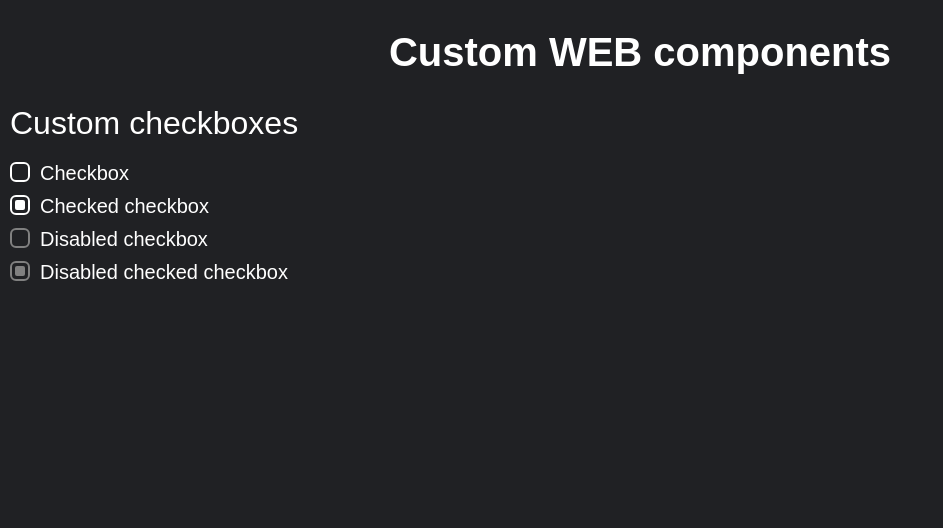
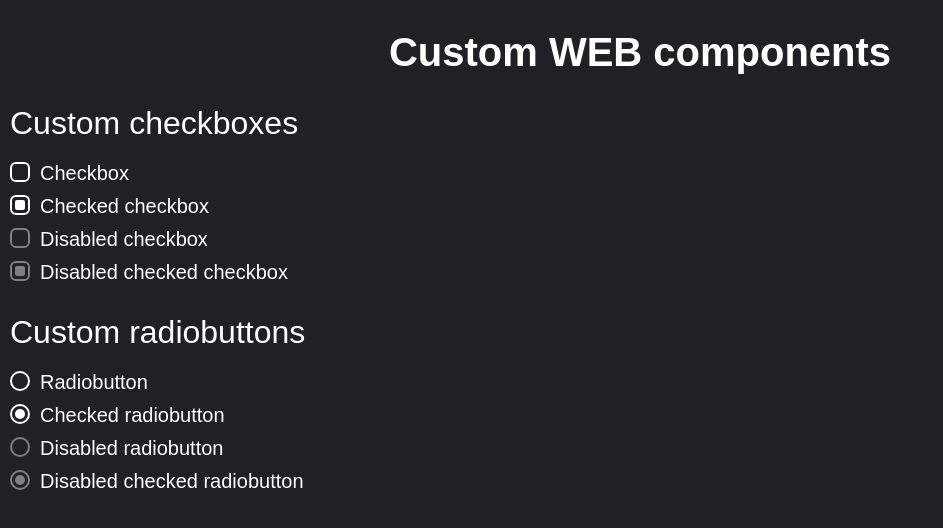
Before and after one commit to Dendosha/Template, a website: page src/index.html in a window 1280 px wide. Shown: the whole page, without its empty margins (0-943 px from the left). Drawn offline with nearby package versions, Linux system fonts and the light colour scheme; files that its build step writes are made by us from their sources.

Commit message:
feat: add custom radiobuttons

```diff
--- a/src/index.html
+++ b/src/index.html
@@ -13,12 +13,14 @@
 				<div class="custom-checkboxes__container --container">
 					<h2 class="custom-checkboxes__title --section-title">Custom checkboxes</h2>
 					<div class="custom-checkboxes__body">
+
 						<div class="custom-checkboxes__custom-checkbox --custom-checkbox">
 							<input class="custom-checkbox__checkmark --visually-hidden" type="checkbox" name="checkbox-1"
 								id="checkbox-1">
 							<span class="custom-checkbox__custom-checkmark --custom-checkmark" aria-hidden="true"></span>
 							<label class="custom-checkbox__checkbox-label --checkbox-label" for="checkbox-1">Checkbox</label>
 						</div>
+
 						<div class="custom-checkboxes__custom-checkbox --custom-checkbox">
 							<input class="custom-checkbox__checkmark --visually-hidden" type="checkbox" name="checkbox-2"
 								id="checkbox-2" checked>
@@ -26,6 +28,7 @@
 							<label class="custom-checkbox__checkbox-label --checkbox-label" for="checkbox-2">Checked
 								checkbox</label>
 						</div>
+
 						<div class="custom-checkboxes__custom-checkbox --custom-checkbox">
 							<input class="custom-checkbox__checkmark --visually-hidden" type="checkbox" name="checkbox-3"
 								id="checkbox-3" disabled>
@@ -33,6 +36,7 @@
 							<label class="custom-checkbox__checkbox-label --checkbox-label" for="checkbox-3">Disabled
 								checkbox</label>
 						</div>
+
 						<div class="custom-checkboxes__custom-checkbox --custom-checkbox">
 							<input class="custom-checkbox__checkmark --visually-hidden" type="checkbox" name="checkbox-4"
 								id="checkbox-4" disabled checked>
@@ -40,6 +44,46 @@
 							<label class="custom-checkbox__checkbox-label --checkbox-label" for="checkbox-4">Disabled checked
 								checkbox</label>
 						</div>
+
+					</div>
+				</div>
+			</section>
+			<section class="page__custom-radiobuttons custom-radiobuttons">
+				<div class="custom-radiobuttons__container --container">
+					<h2 class="custom-radiobuttons__title --section-title">Custom radiobuttons</h2>
+					<div class="custom-radiobuttons__body">
+
+						<div class="custom-radiobuttons__custom-radiobutton --custom-radiobutton">
+							<input class="custom-radiobutton__checkmark --visually-hidden" type="radio" name="radio-1" id="radio-1-1">
+							<span class="custom-radiobutton__custom-checkmark --radiobutton-checkmark" aria-hidden="true"></span>
+							<label class="custom-radiobutton__radiobutton-label --radiobutton-label"
+								for="radio-1-1">Radiobutton</label>
+						</div>
+
+						<div class="custom-radiobuttons__custom-radiobutton --custom-radiobutton">
+							<input class="custom-radiobutton__checkmark --visually-hidden" type="radio" name="radio-1" id="radio-1-2"
+								checked>
+							<span class="custom-radiobutton__custom-checkmark --radiobutton-checkmark" aria-hidden="true"></span>
+							<label class="custom-radiobutton__radiobutton-label --radiobutton-label" for="radio-1-2">Checked
+								radiobutton</label>
+						</div>
+
+						<div class="custom-radiobuttons__custom-radiobutton --custom-radiobutton">
+							<input class="custom-radiobutton__checkmark --visually-hidden" type="radio" name="radio-2" id="radio-2-1"
+								disabled>
+							<span class="custom-radiobutton__custom-checkmark --radiobutton-checkmark" aria-hidden="true"></span>
+							<label class="custom-radiobutton__radiobutton-label --radiobutton-label" for="radio-2-1">Disabled
+								radiobutton</label>
+						</div>
+
+						<div class="custom-radiobuttons__custom-radiobutton --custom-radiobutton">
+							<input class="custom-radiobutton__checkmark --visually-hidden" type="radio" name="radio-2" id="radio-2-2"
+								disabled checked>
+							<span class="custom-radiobutton__custom-checkmark --radiobutton-checkmark" aria-hidden="true"></span>
+							<label class="custom-radiobutton__radiobutton-label --radiobutton-label" for="radio-2-2">Disabled checked
+								radiobutton</label>
+						</div>
+
 					</div>
 				</div>
 			</section>
--- a/src/scss/components/_general.scss
+++ b/src/scss/components/_general.scss
@@ -25,6 +25,20 @@
 
 .--section-title {
 	font-size: rem(32);
+
+	&:not(:last-child) {
+		margin-bottom: rem(20);
+	}
+}
+
+%custom-component {
+	&:not(:last-child) {
+		margin-bottom: rem(10);
+	}
+}
+
+%custom-component-label {
+	font-size: rem(20);
 }
 
 .--burger {
--- /dev/null
+++ b/src/scss/components/form-components/_form.scss
@@ -0,0 +1,5 @@
+// Custom checkboxes
+@import "./components/form-components/checkboxes";
+
+// Custom radiobuttons
+@import "./components/form-components/radiobuttons";
--- /dev/null
+++ b/src/scss/components/form-components/_radiobuttons.scss
@@ -0,0 +1,54 @@
+.--custom-radiobutton {
+	--checkmark-color: #fff;
+
+	position: relative;
+
+	&>input[type="radio"]:checked+.--radiobutton-checkmark {
+		&::before {
+			transform: scale(1);
+		}
+	}
+
+	&:focus-within>input[type="radio"]+.--radiobutton-checkmark {
+		box-shadow: 0 0 rem(8) var(--checkmark-color);
+	}
+
+	&>input[type="radio"]:disabled+.--radiobutton-checkmark {
+		filter: brightness(0.5);
+	}
+}
+
+.--radiobutton-checkmark {
+	position: absolute;
+	top: 0;
+	left: 0;
+
+	display: flex;
+	align-items: center;
+	justify-content: center;
+
+	width: rem(20);
+	height: rem(20);
+	border: rem(2) solid var(--checkmark-color);
+	border-radius: 50%;
+
+	transition: box-shadow 0.3s ease;
+
+	&::before {
+		content: '';
+
+		background-color: var(--checkmark-color);
+
+		width: rem(10);
+		height: rem(10);
+		border-radius: 50%;
+
+		transform: scale(0);
+		transition: transform 0.08s ease;
+	}
+}
+
+.--radiobutton-label {
+	display: inline-block;
+	padding-left: rem(30);
+}
--- a/src/scss/pages/index.scss
+++ b/src/scss/pages/index.scss
@@ -1,8 +1,16 @@
 .page {
+
+	&>section:not(:last-child) {
+		margin-bottom: rem(30);
+	}
 
 	// .page__custom-checkboxes
 
 	&__custom-checkboxes {}
+
+	// .page__custom-radiobuttons
+
+	&__custom-radiobuttons {}
 }
 
 .custom-checkboxes {
@@ -13,11 +21,7 @@
 
 	// .custom-checkboxes__title
 
-	&__title {
-		&:not(:last-child) {
-			margin-bottom: rem(20);
-		}
-	}
+	&__title {}
 
 	// .custom-checkboxes__body
 
@@ -26,9 +30,7 @@
 	// .custom-checkboxes__custom-checkbox
 
 	&__custom-checkbox {
-		&:not(:last-child) {
-			margin-bottom: rem(10);
-		}
+		@extend %custom-component;
 	}
 }
 
@@ -45,6 +47,44 @@
 	// .custom-checkbox__checkbox-label
 
 	&__checkbox-label {
-		font-size: rem(20);
+		@extend %custom-component-label;
 	}
 }
+
+.custom-radiobuttons {
+
+	// .custom-radiobuttons__container
+
+	&__container {}
+
+	// .custom-radiobuttons__title
+
+	&__title {}
+
+	// .custom-radiobuttons__body
+
+	&__body {}
+
+	// .custom-radiobuttons__custom-radiobutton
+
+	&__custom-radiobutton {
+		@extend %custom-component;
+	}
+}
+
+.custom-radiobutton {
+
+	// .custom-radiobutton__checkmark
+
+	&__checkmark {}
+
+	// .custom-radiobutton__custom-checkmark
+
+	&__custom-checkmark {}
+
+	// .custom-radiobutton__radiobutton-label
+
+	&__radiobutton-label {
+		@extend %custom-component-label;
+	}
+}
--- a/src/scss/style.scss
+++ b/src/scss/style.scss
@@ -26,7 +26,7 @@
 @import "./components/general";
 
 // Form components
-@import "./components/form-components/checkboxes";
+@import "./components/form-components/form";
 
 html {
 	font-family: Arial, Helvetica, sans-serif;
```
